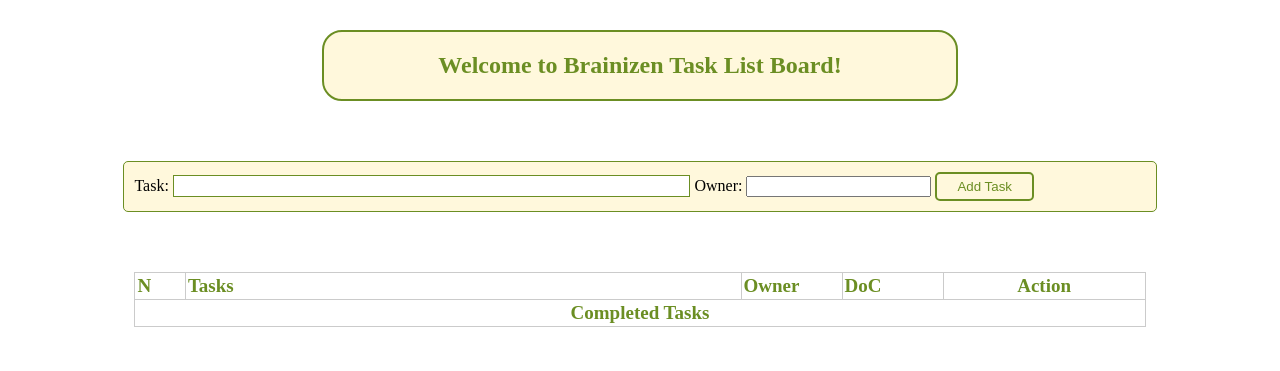
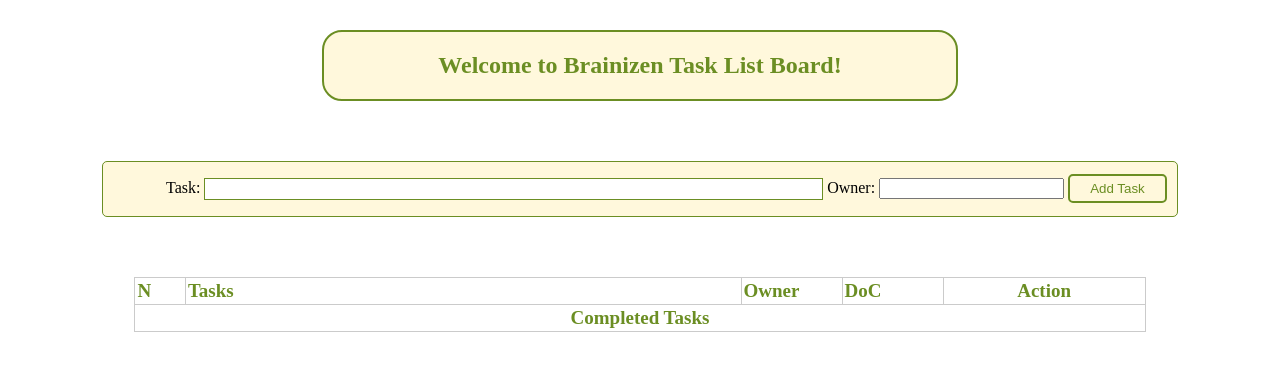
Before and after one commit to ybakshi/TaskListDB, a PHP site: page / in a window 1280 px wide. Shown: the top 371 px of the page. Run offline with PHP 8.4, Linux system fonts and the light colour scheme; a user stored in the database is signed in; data that the repository does not hold is empty.

Commit message:
Update style.css

```diff
--- a/style.css
+++ b/style.css
@@ -9,24 +9,26 @@
 }
 form {
 	width: 80%;
-	margin: 30px auto;
-	border-radius: 5px;
-	padding: 10px;
-	background: #FFF8DC;
-	border: 1px solid #6B8E23;
+    margin: 30px auto;
+    border-radius: 5px;
+    padding-left: 5%;
+    padding-top: 1%;
+    padding-bottom: 1%;
+    background: #FFF8DC;
+    border: 1px solid #6B8E23;
 }
 form p {
 	color: red;
 	margin: 0px;
 }
 .task_input {
-	width: 50%;
+	width: 60%;
 	height: 10px;
 	padding: 5px;
 	border: 1px solid #6B8E23;
 }
 .Onwer_input {
-	width: 25%;
+	width: 20%;
 	height: 10px;
 	padding: 5px;
 	border: 1px solid #6B8E23;
```
